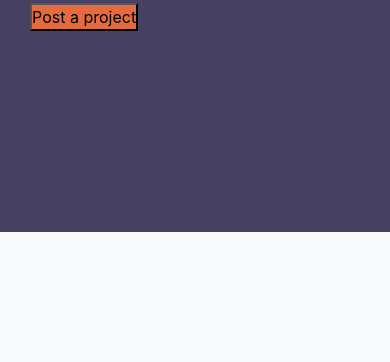
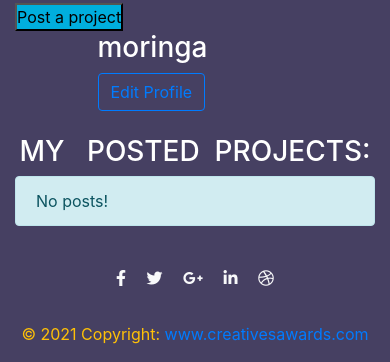
Before and after one commit to devseme/Projo-Awards, a Django app: page /profile/ in a window 390 px wide. Shown: the part 612-974 px from the top of the page. Before the commit the page ends 844 px from the top, so only its background shows below. Run offline with Django 3.2, Linux system fonts and the light colour scheme; a user stored in the database is signed in; data that the repository does not hold is empty; some libraries are stand-ins or nearby versions; some web fonts are replaced.

Commit message:
added footer

```diff
--- a/awards/templates/all-awards/base.html
+++ b/awards/templates/all-awards/base.html
@@ -30,7 +30,7 @@
     {% include "navbar.html" %}
 
     {% block content %}  {%endblock%}
-
+    {% include "footer.html" %}
     {% block scripts %}
         <script src="https://ajax.googleapis.com/ajax/libs/jquery/3.2.1/jquery.min.js"></script>
         <script src=" {% static 'js/main.js' %}"></script>
--- /dev/null
+++ b/awards/templates/footer.html
@@ -0,0 +1,50 @@
+<!-- Footer -->
+<style>
+
+</style>
+<footer class="page-footer font-small special-color-dark pt-4">
+
+    <!-- Footer Elements -->
+    <div class="container">
+
+      <!-- Social buttons -->
+      <ul class="list-unstyled list-inline text-center">
+        <li class="list-inline-item">
+          <a class="btn-floating btn-fb mx-1">
+            <i class="fab fa-facebook-f text-light"> </i>
+          </a>
+        </li>
+        <li class="list-inline-item">
+          <a class="btn-floating btn-tw mx-1">
+            <i class="fab fa-twitter text-light"> </i>
+          </a>
+        </li>
+        <li class="list-inline-item">
+          <a class="btn-floating btn-gplus mx-1">
+            <i class="fab fa-google-plus-g text-light"> </i>
+          </a>
+        </li>
+        <li class="list-inline-item">
+          <a class="btn-floating btn-li mx-1">
+            <i class="fab fa-linkedin-in text-light"> </i>
+          </a>
+        </li>
+        <li class="list-inline-item">
+          <a class="btn-floating btn-dribbble mx-1">
+            <i class="fab fa-dribbble text-light"> </i>
+          </a>
+        </li>
+      </ul>
+      <!-- Social buttons -->
+
+    </div>
+    <!-- Footer Elements -->
+
+    <!-- Copyright -->
+    <div class="footer-copyright text-center py-3 text-warning">© 2021 Copyright:
+      <a href="#" > www.creativesawards.com</a>
+    </div>
+    <!-- Copyright -->
+
+  </footer>
+  <!-- Footer -->
--- a/awards/templates/navbar.html
+++ b/awards/templates/navbar.html
@@ -1,7 +1,6 @@
 <nav class="navbar navbar-expand-lg navbar-light bg-light">
     <a class="navbar-brand" href="#">Creatives Awards</a>
-    <a style="color:black;" href="/admin" id="ig-text" class="nav-item text-black" active-color="black"><i
-      class="fas fa-user-tie text-black"></i>&nbsp;</a>&nbsp;
+
     <button class="navbar-toggler" type="button" data-toggle="collapse" data-target="#navbarSupportedContent" aria-controls="navbarSupportedContent" aria-expanded="false" aria-label="Toggle navigation">
       <span class="navbar-toggler-icon"></span>
     </button>
@@ -16,10 +15,13 @@
               <img src="https://img.icons8.com/ios-glyphs/30/000000/user--v1.png"/></a>
 
           </li>
+          <li class="nav-item">
+            <a style="color:black;" href="/admin" id="ig-text" class="nav-item text-black" active-color="black">&nbsp;Administrator</a>&nbsp;
+          </li>
         <li class="nav-item dropdown">
-          <a class="nav-link dropdown-toggle" href="#" id="navbarDropdown" role="button" data-toggle="dropdown" aria-haspopup="true" aria-expanded="false">
+          <!-- <a class="nav-link dropdown-toggle" href="#" id="navbarDropdown" role="button" data-toggle="dropdown" aria-haspopup="true" aria-expanded="false">
             Dropdown
-          </a>
+          </a> -->
           <div class="dropdown-menu" aria-labelledby="navbarDropdown">
             <a class="dropdown-item" href="#">Home</a>
             <a class="dropdown-item" href="#">Log Out</a>
--- a/awards/templates/profile.html
+++ b/awards/templates/profile.html
@@ -24,10 +24,10 @@
 <section class="profile container">
     <div class=" mt-5">
         <div class="row">
-            <div class="col-md-3">
+            <div class="col-md-4">
                 <div class="card">
                     {% if profile.profile_photo %}
-                    <img src="{{profile.profile_photo.url}}" alt="" class="card-img-top">
+                    <img src="{{profile.profile_photo.url}}" alt="" class="card-img-top" height="300" width="300" />
                     {%else%}
                     <img src="https://st2.depositphotos.com/1104517/11965/v/600/depositphotos_119659092-stock-illustration-male-avatar-profile-picture-vector.jpg"
                         class="card-img-top" alt="My profile picture">
@@ -54,8 +54,9 @@
     </div>
     <br>
     <div class="col-md-3">
+        <div class="row">
         <form action="/upload/project/">
-            <input type="submit" style=" background :#E46B3F;"value="Post a project" />
+            <input type="submit" style=" background :#00AEDE;"value="Post a project" />
         </form>
     </div>
     <!-- <div class="col-md-12">
@@ -92,10 +93,12 @@
         </div>
 </section>
 <style>
-    .details{
-        float:right;
-        margin-right: 50vw;
-        margin-top: -60vh;
+    .first{
+        margin-left: 25vw;
+        /* margin-top: -60vh; */
+
+
+
     }
     h3{
         color:#FFFF;
@@ -111,5 +114,28 @@
         </a>
       </div>
     </div>
+    <h3 class="post-title text-center" id="ig-text">MY &nbsp; POSTED &nbsp;PROJECTS:</h3>
+    <div class="container-fluid">
+        <div class="row">
 
+            {% for project in project %}
+            <div class="col-md-4" id="post-image">
+
+                    <div class="card mb-4">
+                        <h5 class="card-title text-center"><b>Title: </b>{{project.name}}</h5>
+                        <img src="{{ project.image.url }}" class="img-responsive" alt="Image" width="400"/>
+                    </div>
+                    </p>
+            </div>
+            {% empty %}
+
+            <div class="col-md-4">
+                <div class="alert alert-info" role="alert">
+                    No posts!
+                </div>
+            </div>
+        </div>
+        </div>
+        </div>
+            {% endfor %}
 {% endblock %}
--- a/awards/urls.py
+++ b/awards/urls.py
@@ -9,5 +9,6 @@ urlpatterns=[
     path('update_profile/<int:id>',views.update_profile, name='update_profile'),
     path('create_profile/',views.create_profile,name = 'create_profile'),
     path('search/',views.search_project, name='search.post'),
+    path("project/<int:project_id>/", views.project_details, name="project_details"),
     # path('project/',views.project, name='project'),
 ]
--- a/awards/views.py
+++ b/awards/views.py
@@ -78,3 +78,7 @@ def search_project(request):
     else:
         message = 'Not found'
         return render(request, 'result.html', {'danger': message})
+def project_details(request, project_id):
+    project = Project.objects.get(id=project_id)
+
+    return render(request, "project_details.html", {"project": project})
```
Also changed, not shown: awards/templates/all-awards/index.html (+6 -2 lines), awards/templates/project_details.html (added, +103 -0 lines).
